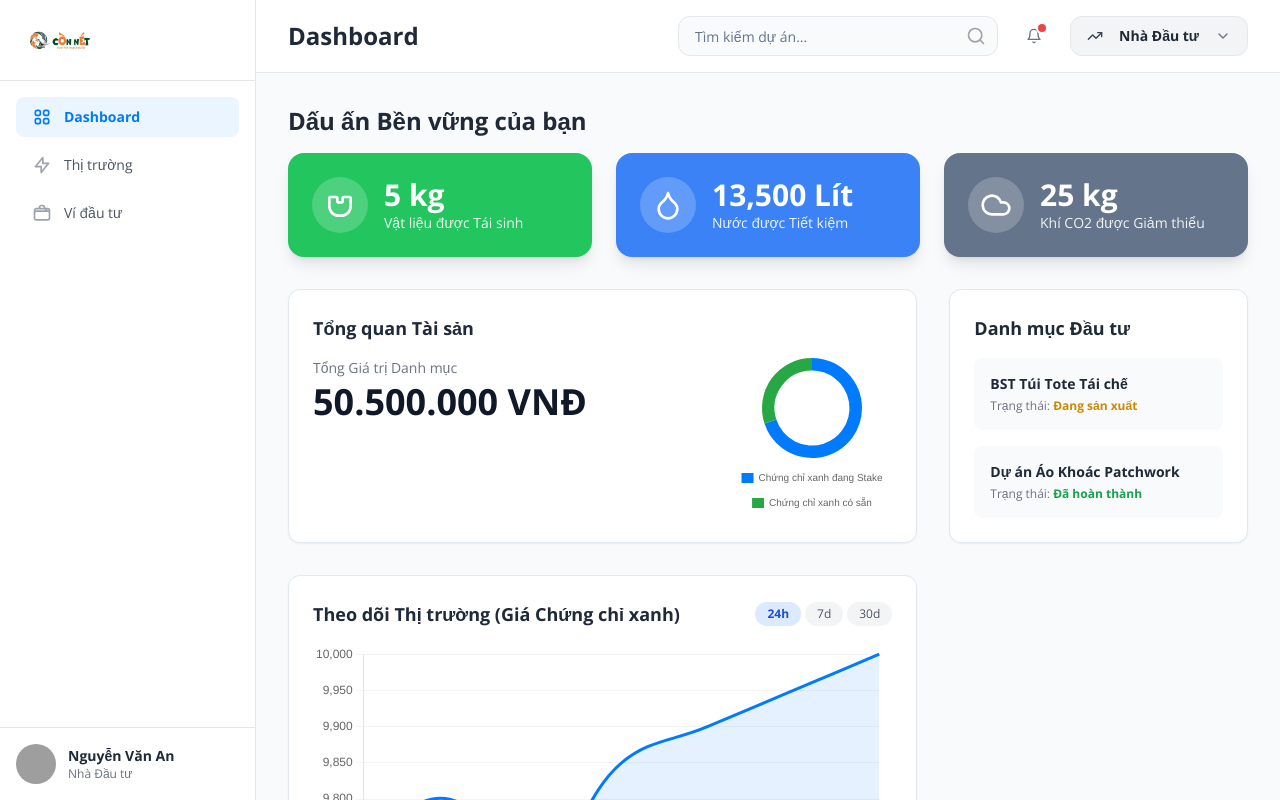
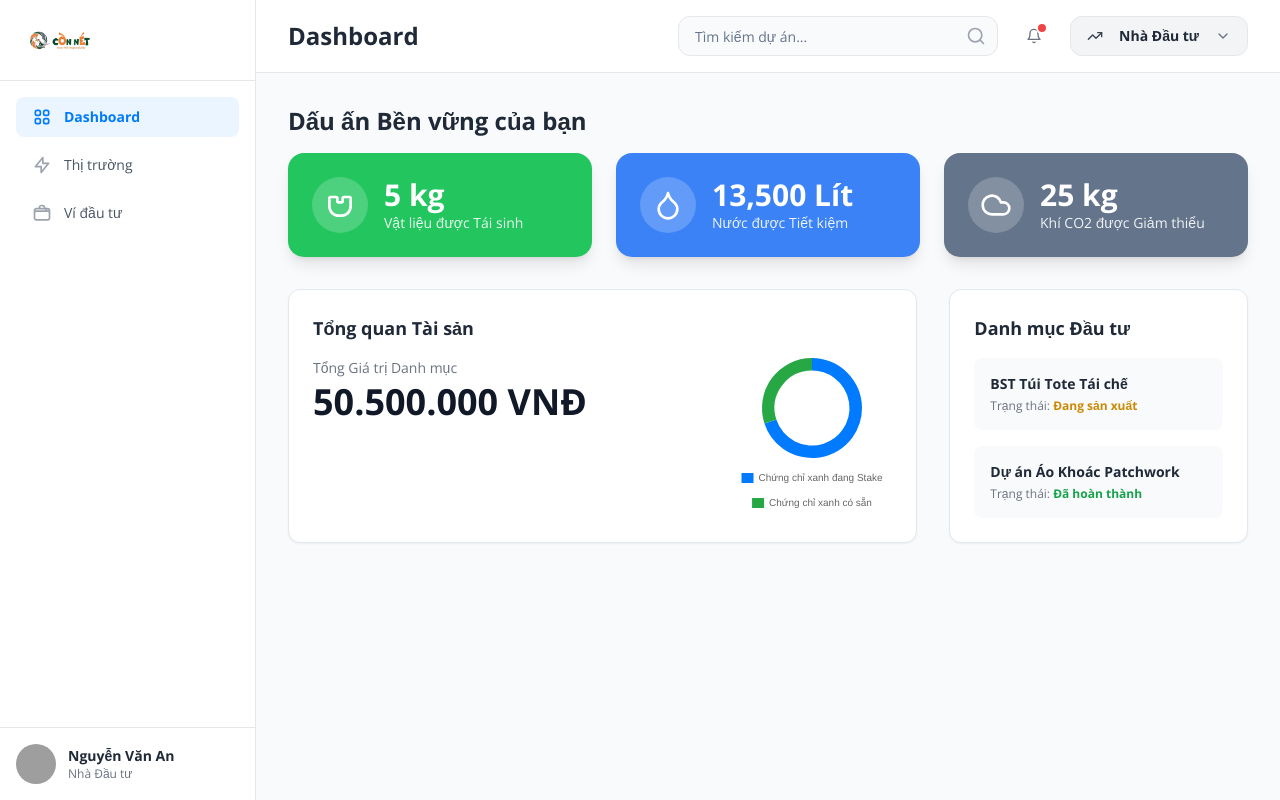
Before and after one commit to ezdproduct/connet, a React (Vite) app: page /app/investor/dashboard in a window 1280 px wide. Built offline with nearby package versions, Linux system fonts and the light colour scheme; grey boxes are pictures that could not be loaded.

Commit message:
[dyad] Loại bỏ biểu đồ thị trường - wrote 1 file(s)

```diff
--- a/src/pages/app/investor/Dashboard.tsx
+++ b/src/pages/app/investor/Dashboard.tsx
@@ -1,4 +1,4 @@
-import React, { useState } from 'react';
+import React from 'react';
 import ChartComponent from '@/components/Chart';
 
 // Component Icon để render SVG
@@ -27,9 +27,6 @@ const ICONS = {
 };
 
 const InvestorDashboard = () => {
-    const [pricePeriod, setPricePeriod] = useState('24h');
-    const priceData = { '24h': { labels: ['0h', '4h', '8h', '12h', '16h', '20h', '24h'], data: [9750, 9800, 9700, 9850, 9900, 9950, 10000] }, '7d': { labels: ['T2', 'T3', 'T4', 'T5', 'T6', 'T7', 'CN'], data: [9200, 9350, 9300, 9500, 9700, 9800, 10000] }, '30d': { labels: ['Tuần 1', 'Tuần 2', 'Tuần 3', 'Tuần 4'], data: [8500, 8800, 9200, 10000] } };
-
     return (
         <div>
             {/* --- Dấu ấn Bền vững Section --- */}
@@ -72,17 +69,6 @@ const InvestorDashboard = () => {
                             </div>
                         </div>
                     </div>
-                    <div className="bg-white p-6 rounded-xl shadow-sm border">
-                        <div className="flex flex-col md:flex-row justify-between items-center mb-4">
-                            <h3 className="font-bold text-lg mb-2 md:mb-0">Theo dõi Thị trường (Giá Chứng chỉ xanh)</h3>
-                            <div className="flex justify-center space-x-1">
-                                {['24h', '7d', '30d'].map(period => (<button key={period} onClick={() => setPricePeriod(period)} className={`text-xs px-3 py-1 rounded-full ${pricePeriod === period ? 'bg-blue-100 text-blue-700 font-semibold' : 'bg-gray-100 text-gray-600'}`}>{period}</button>))}
-                            </div>
-                        </div>
-                        <div className="h-64">
-                            <ChartComponent id="investor-line" type="line" data={{ labels: priceData[pricePeriod].labels, datasets: [{ label: 'Giá Chứng chỉ xanh', data: priceData[pricePeriod].data, borderColor: '#007BFF', backgroundColor: 'rgba(0, 123, 255, 0.1)', fill: true, tension: 0.4, pointRadius: 0 }] }} options={{ responsive: true, maintainAspectRatio: false, plugins: { legend: { display: false } }, scales: { x: { grid: { display: false } }, y: { grid: { color: '#F3F4F6' } } } }} />
-                        </div>
-                    </div>
                 </div>
                 <div className="lg:col-span-1 space-y-8">
                     <div className="bg-white p-6 rounded-xl shadow-sm border">
```
